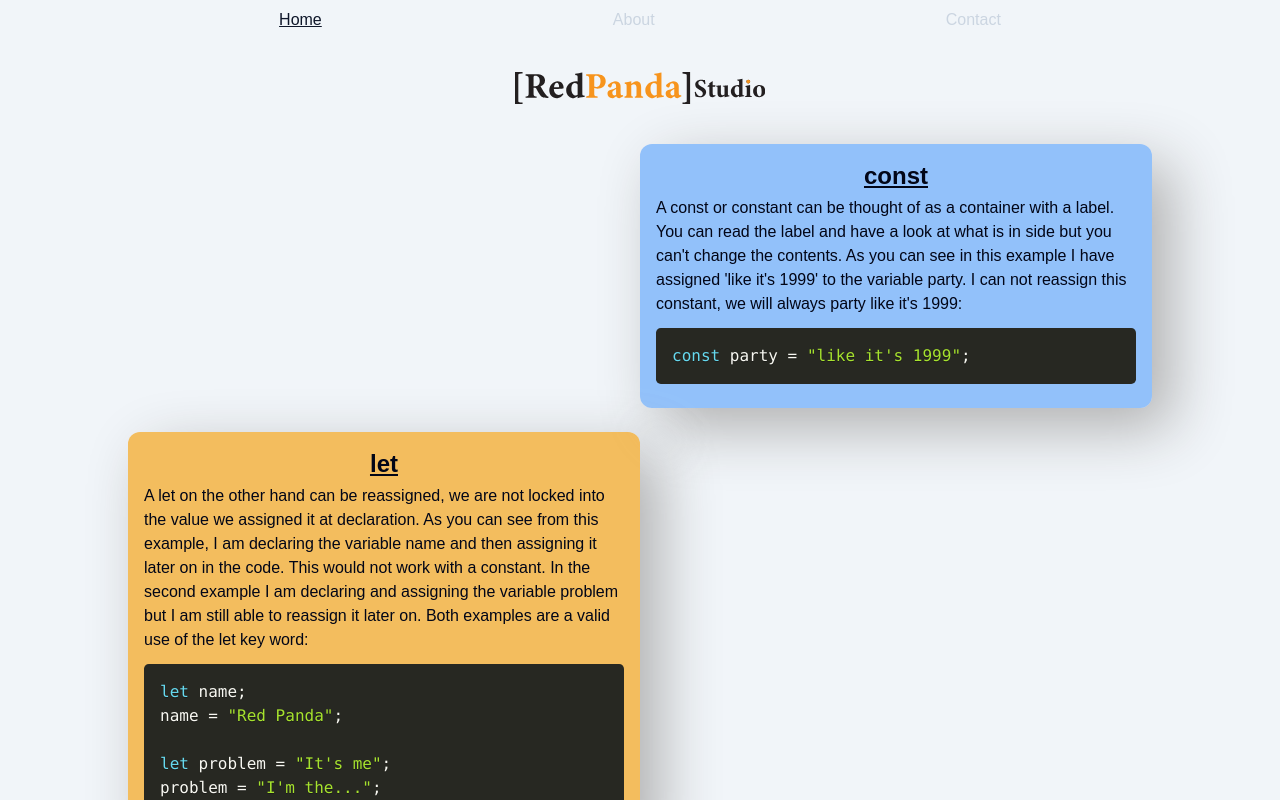
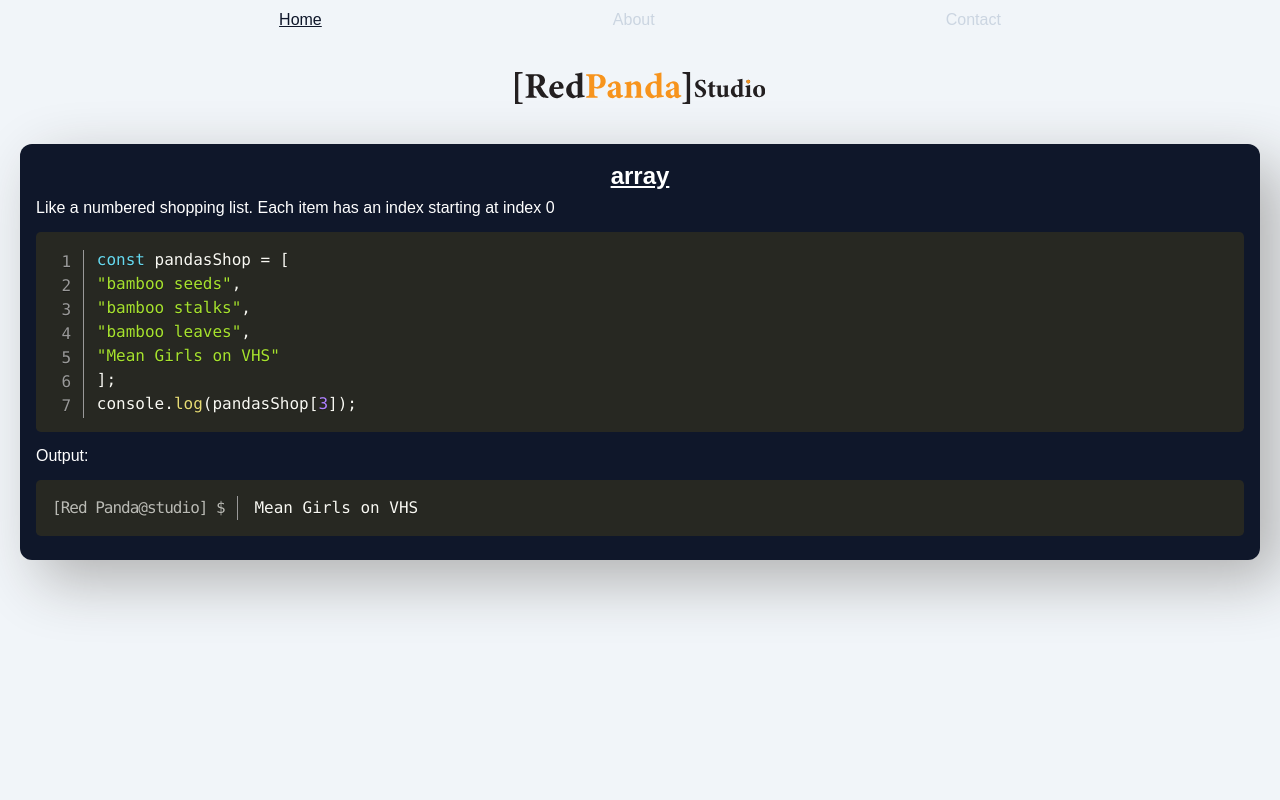
Before and after one commit to TimothyRedPanda/red-panda-portfolio, a Next.js app: page / in a window 1280 px wide. Built offline with nearby package versions, Linux system fonts and the light colour scheme; a web font is replaced by a local one.

Commit message:
Random tip on page refresh - preferred this to having a huge list

```diff
--- a/src/app/components/PrismLoader.tsx
+++ b/src/app/components/PrismLoader.tsx
@@ -4,6 +4,10 @@ import { useEffect } from "react";
 import Prism from "prismjs";
 import "prismjs/themes/prism-okaidia.css";
 import "prismjs/components/prism-javascript";
+import 'prismjs/plugins/line-numbers/prism-line-numbers.js'
+import 'prismjs/plugins/line-numbers/prism-line-numbers.css'
+import 'prismjs/plugins/command-line/prism-command-line.js'
+import 'prismjs/plugins/command-line/prism-command-line.css'
 
 export default function PrismLoader() {
 	useEffect(() => {
--- a/src/app/components/QuestionsLogic.tsx
+++ b/src/app/components/QuestionsLogic.tsx
@@ -1,34 +1,42 @@
 import questions from "../data/questions";
 import PrismLoader from "./PrismLoader";
 
+function getRandomQuestion() {
+	return questions[Math.floor(Math.random() * questions.length)];
+}
+
 export default function Questions() {
-	const alternateClass = (index: number) =>
-		questions.length === 1
-			? "bg-blue-400"
-			: index % 2 === 0
-				? "bg-blue-400 lg:translate-x-1/2 translate-x-0"
-				: "bg-amber-500 lg:translate-x-[-50%] translate-x-0";
+	const question = getRandomQuestion();
 
-	return questions.length > 0 ? (
-		questions.map((item, index) => {
-			const key = index + 1;
+	if (!question) {
+		return <h2>Coming Soon</h2>;
+	}
+
+	const { title, description, example, output } = question;
+
 	return (
 		<section
-					className={`flex flex-col gap-1 p-4 rounded-xl shadow-questionShadow  text-slate-950 bg-opacity-65 max-w-lg ${alternateClass(index)}`}
-					key={key}
+			className="flex flex-col gap-1 p-4 rounded-xl shadow-questionShadow w-full text-white bg-slate-900"
+			key={title}
 		>
-					<h2 className="text-center underline font-bold text-2xl">
-						{item.question}
-					</h2>
-					<p>{item.answer}</p>
-					<pre className="code text-left bg-slate-900 text-slate-50 p-2 text-xs md:text-base rounded-md">
-						<code className="language-js overflow-auto">{item.example}</code>
+			<h2 className="text-center underline font-bold text-2xl">{title}</h2>
+			<p>{description}</p>
+			<pre className="code line-numbers bg-slate-900 text-slate-50 p-2 text-xs md:text-base rounded-md">
+				<code className="language-js">{example}</code>
+			</pre>
+			<p className={output ? "" : "hidden"}>Output:</p>
+			<pre
+				className={
+					output
+						? "command-line language-command-line bg-slate-900 text-slate-50 p-2 text-xs md:text-base rounded-md"
+						: "hidden"
+				}
+				data-user="Red Panda"
+				data-host="studio"
+			>
+				<code>{output}</code>
 			</pre>
 			<PrismLoader />
 		</section>
 	);
-		})
-	) : (
-		<h2>Coming Soon</h2>
-	);
 }
--- a/src/app/data/questions.ts
+++ b/src/app/data/questions.ts
@@ -1,32 +1,69 @@
-type questions_t = { question: string; answer: string; example: string }[];
+type questions_t = {
+	title: string;
+	description: string;
+	example: string;
+	output?: string;
+}[];
 
 const questions: questions_t = [
 	{
-		question: "const",
-		answer:
-			"A const or constant can be thought of as a container with a label. You can read the label and have a look at what is in side but you can't change the contents. As you can see in this example I have assigned 'like it's 1999' to the variable party. I can not reassign this constant, we will always party like it's 1999:",
-		example: 'const party = "like it\'s 1999";',
+		title: "const",
+		description: "A const or constant - cannot have its value be reassigned.",
+		example: 'const party = "like it\'s 1999";\nconsole.log(party);',
+		output: "like it's 1999",
 	},
 	{
-		question: "let",
-		answer:
-			"A let on the other hand can be reassigned, we are not locked into the value we assigned it at declaration. As you can see from this example, I am declaring the variable name and then assigning it later on in the code. This would not work with a constant. In the second example I am declaring and assigning the variable problem but I am still able to reassign it later on. Both examples are a valid use of the let key word:",
+		title: "let",
+		description: "A let can have its value reassigned.",
 		example:
-			'let name;\nname = "Red Panda";\n\nlet problem = "It\'s me";\nproblem = "I\'m the...";',
+			'let coding = "fun!";\ncoding = "Depends on your definition...";\nconsole.log(coding);',
+		output: "Depends on your definition...",
 	},
 	{
-		question: "Types of...well, data types",
-		answer:
-			"Data types tell our computer what...ermmm...type of data it is working with. It is simple as that really. This is important as the computer needs to know these things so it also knows how to handle said data. First up we have strings, these are for text or anything surround by single or double quotes. The quotes is a important distinction as '34' is not a number but a string as it is surround by quote marks. Talking of numbers, these are integers (whole numbers like 2, 43, 2354) or floating-point numbers (numbers with decimal points like 3.2245, -0.5553). Finally we have booleans, these are true or false. Below are some examples written out just for you:",
-		example:
-			'const string = "string";\n\nconst number = 1;\n\nconst boolean = true;',
+		title: "boolean",
+		description:
+			"A boolean is a data type that has a value of either true or false.",
+		example: "const isCodingFun = true;\nconsole.log(isCodingFun);",
+		output: "true",
 	},
 	{
-		question: "The story so far...",
-		answer:
-			"Okay I have given you a basic overview of variables and data types. Have a think about what each of the following would be and which could be reassigned or not: ",
+		title: "number",
+		description:
+			"A number can either be a a interger (whole number) or a floating-point (number with decimal point).",
 		example:
-			'const age = 34;\n\nconst name = "Timothy"\n\nlet isLearningCode = true;',
+			"const age = 34;\nconst pi = 3.14;\nconsole.log(age);\nconsole.log(typeof age);\nconsole.log(pi);\nconsole.log(typeof pi);",
+		output: "34\nnumber\n3.14\nnumber",
+	},
+	{
+		title: "string",
+		description:
+			"A string is a series of characters surrounded by either double or single quotes",
+		example:
+			'const name = "Timothy";\nconsole.log(name);\nconsole.log(typeof name);',
+		output: "Timothy\nstring",
+	},
+	{
+		title: "object",
+		description:
+			"A digital filing cabinet with keys (labels) and values (files or data).",
+		example:
+			'const person =\n{\nname : "Timothy",\nage : 34\n};\nconsole.log(person.name);',
+		output: "Timothy",
+	},
+	{
+		title: "array",
+		description:
+			"Like a numbered shopping list. Each item has an index starting at index 0",
+		example:
+			'const pandasShop = [\n"bamboo seeds",\n"bamboo stalks",\n"bamboo leaves",\n"Mean Girls on VHS"\n];\nconsole.log(pandasShop[3]);',
+		output: "Mean Girls on VHS",
+	},
+	{
+		title: "accessing and modifying array items",
+		description: "How to access and change individual items in your array.",
+		example:
+			'const meanGirlsChar = [\n"Gretchen",\n"Regina",\n"Karen",\n"Cady"\n];\nconsole.log(meanGirlsChar.length);\nconsole.log(meanGirlsChar[1]);\nmeanGirlsChar[2] = "Damien";\nconsole.log(meanGirlsChar);',
+		output: '4\nRegina\n["Gretchen", "Regina", "Damien", "Cody"]',
 	},
 ];
 export default questions;
--- a/src/app/globals.css
+++ b/src/app/globals.css
@@ -15,7 +15,7 @@
 body {
   grid-template-rows: auto 1fr;
   gap: 1rem;
-  font-family: "work-sans", sans-serif;
+  font-family: "router", sans-serif;
   font-weight: 400;
   font-style: normal;
 }
--- a/src/app/layout.tsx
+++ b/src/app/layout.tsx
@@ -14,11 +14,9 @@ export default function RootLayout({
 }>) {
 	return (
 		<html lang="en">
-			<body className="h-screen grid overflow-hidden text-slate-900 bg-slate-100">
+			<body className="h-screen w-screen grid overflow-hidden text-slate-900 bg-slate-100">
 				<Navbar />
-				<main className="h-full overflow-x-hidden overflow-y-scroll w-full">
-					{children}
-				</main>
+				<main className="overflow-x-hidden overflow-y-scroll">{children}</main>
 			</body>
 		</html>
 	);
```
Also changed, not shown: 1 other file (tests, documents, lock files or other folders). Lines whose indentation alone changed are shown as unchanged.
